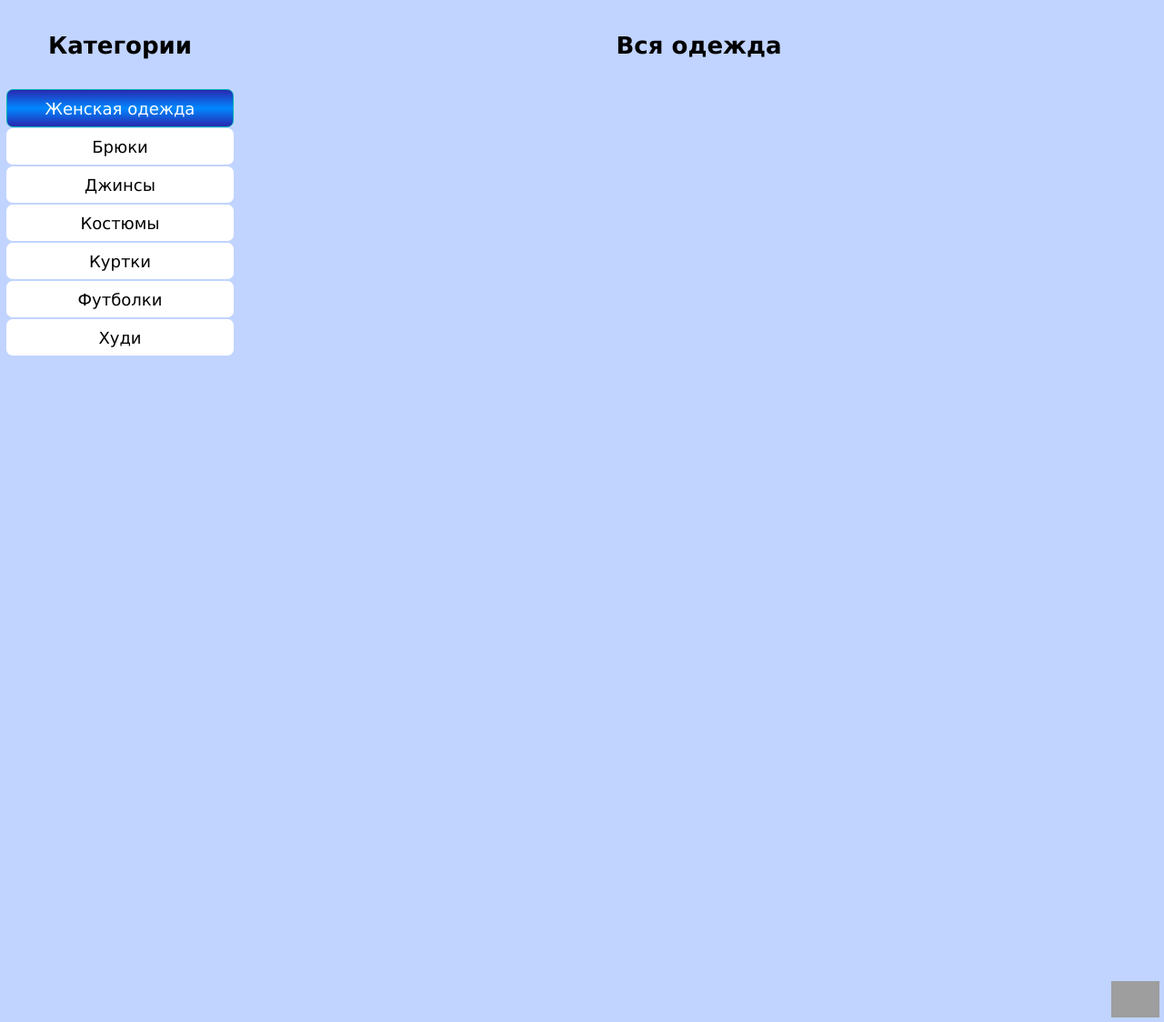
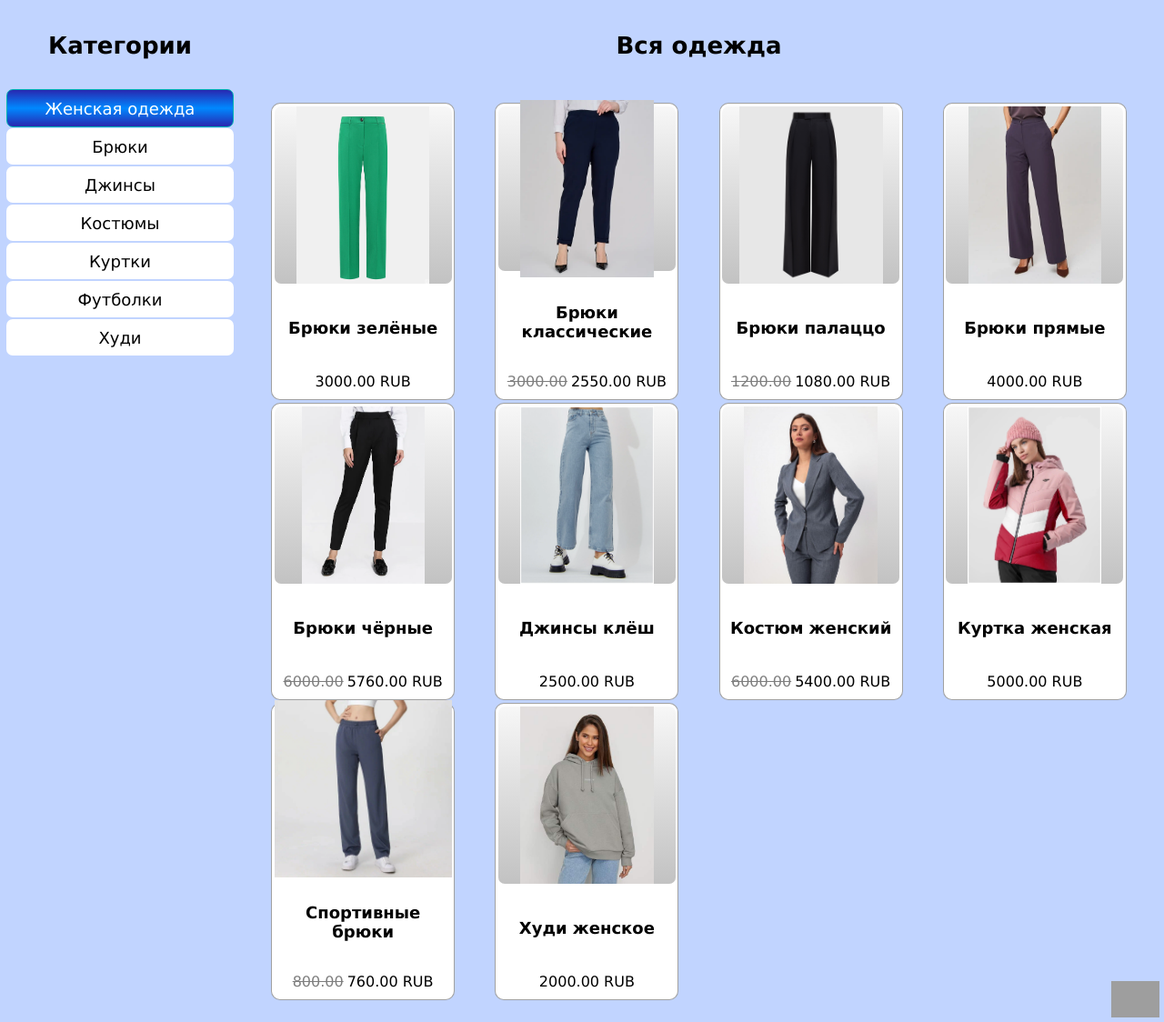
Before and after one commit to myshyak5/-project_site, a Django app: page /shop/women/ in a window 1280 px wide. Shown: the part 66-1190 px from the top of the page at 91% size. Run offline with Django 5.2, Linux system fonts and the light colour scheme; data comes from the database, SQL or seed files in the repository; both versions use the stored data as it was after the commit; grey boxes are pictures that could not be loaded.

Commit message:
русификатор

```diff
--- a/eshop/main/models.py
+++ b/eshop/main/models.py
@@ -1,7 +1,7 @@
 from django.db import models
 from django.urls import reverse
 
-GENDER = [('female', 'female'), ('male', 'male')]
+GENDER = [('Женский', 'Женский'), ('Мужской', 'Мужской')]
 
 class Category(models.Model):
     name  = models.CharField(max_length=20, unique=True)
@@ -31,7 +31,7 @@ class Product(models.Model):
     slug = models.SlugField(max_length=50)
     image = models.ImageField(upload_to='products/%Y/%m/%d', blank=True)
     description = models.TextField(blank=True)
-    gender = models.CharField(max_length=10, choices=GENDER, default='female')
+    gender = models.CharField(max_length=10, choices=GENDER, default='Женский')
     size = models.IntegerField(max_length=10, default=30)
     price = models.DecimalField(max_digits=10, decimal_places=2)
     available = models.BooleanField(default=True)
--- a/eshop/main/static/css/base.css
+++ b/eshop/main/static/css/base.css
@@ -225,14 +225,14 @@ footer {
 }
 .detail-product {
     display: flex;
-    justify-content: space-between;
+    justify-content: flex-start;
 }
 .detail-image {
     height: 100%;
     max-width: 50vw;
 }
 .detail-description {
-    margin: 0 30px;
+    margin: 0 40px;
     text-align: justify;
     margin-bottom: 48px;
 }
--- a/eshop/main/templates/main/base.html
+++ b/eshop/main/templates/main/base.html
@@ -1,7 +1,7 @@
 <!--C:\!project_site\eshop\manage.py runserver-->
 {%load static %}
 <!DOCTYPE html>
-<html lang="en">
+<html lang="ru">
 <head>
     <meta charset="UTF-8">
     <meta name="viewport" content="width=device-width, initial-scale=1.0">
--- a/eshop/main/templates/main/product/list.html
+++ b/eshop/main/templates/main/product/list.html
@@ -9,12 +9,12 @@
             <h4>Категории</h4>
             <ul>
                 <li>
-                    <a href="{% if gender == 'female' %}{% url 'main:product_list_women' %}
-                    {% elif gender == 'male' %}{% url 'main:product_list_men' %}
+                    <a href="{% if gender == 'Женский' %}{% url 'main:product_list_women' %}
+                    {% elif gender == 'Мужской' %}{% url 'main:product_list_men' %}
                     {% else %}{% url 'main:product_list' %}{% endif %}">
                         <div {% if not category %}class="selected"{% endif %}>
-                            {% if gender == 'female' %}<h6>Женская одежда</h6>
-                            {% elif gender == 'male' %}<h6>Мужская одежда</h6>
+                            {% if gender == 'Женский' %}<h6>Женская одежда</h6>
+                            {% elif gender == 'Мужской' %}<h6>Мужская одежда</h6>
                             {% else %}<h6>Все</h6>
                             {% endif %}
                         </div>
@@ -22,8 +22,8 @@
                 </li>
                 {% for c in categories %}
                     <li>
-                        <a href="{% if gender == 'female' %}{{ c.get_women_url }}
-                        {% elif gender == 'male' %}{{ c.get_men_url }}
+                        <a href="{% if gender == 'Женский' %}{{ c.get_women_url }}
+                        {% elif gender == 'Мужской' %}{{ c.get_men_url }}
                         {% else %}{{ c.get_absolute_url }}{% endif %}">
                             <div {% if category.slug == c.slug %}class="selected"{% endif %}><h6>{{ c.name }}</h6></div>
                         </a>
--- a/eshop/main/urls.py
+++ b/eshop/main/urls.py
@@ -6,10 +6,10 @@ app_name = 'main'
 
 urlpatterns = [
      path('', views.index_list, name='index_list'),
-     path('shop/men/category/<slug:category_slug>/', views.product_list, {'gender': 'male'}, name='product_list_men_by_category'),
-     path('shop/women/category/<slug:category_slug>/', views.product_list, {'gender': 'female'}, name='product_list_women_by_category'),
-     path('shop/men/', views.product_list, {'gender': 'male'}, name='product_list_men'),
-     path('shop/women/', views.product_list, {'gender': 'female'}, name='product_list_women'),
+     path('shop/men/category/<slug:category_slug>/', views.product_list, {'gender': 'Мужской'}, name='product_list_men_by_category'),
+     path('shop/women/category/<slug:category_slug>/', views.product_list, {'gender': 'Женский'}, name='product_list_women_by_category'),
+     path('shop/men/', views.product_list, {'gender': 'Мужской'}, name='product_list_men'),
+     path('shop/women/', views.product_list, {'gender': 'Женский'}, name='product_list_women'),
      path('shop/category/<slug:category_slug>/', views.product_list, name='product_list_by_category'),
      path('shop/<slug:slug>/', views.product_details, name='product_detail'),
      path('shop/', views.product_list, name='product_list'),
```
Also changed, not shown: eshop/db.sqlite3.
